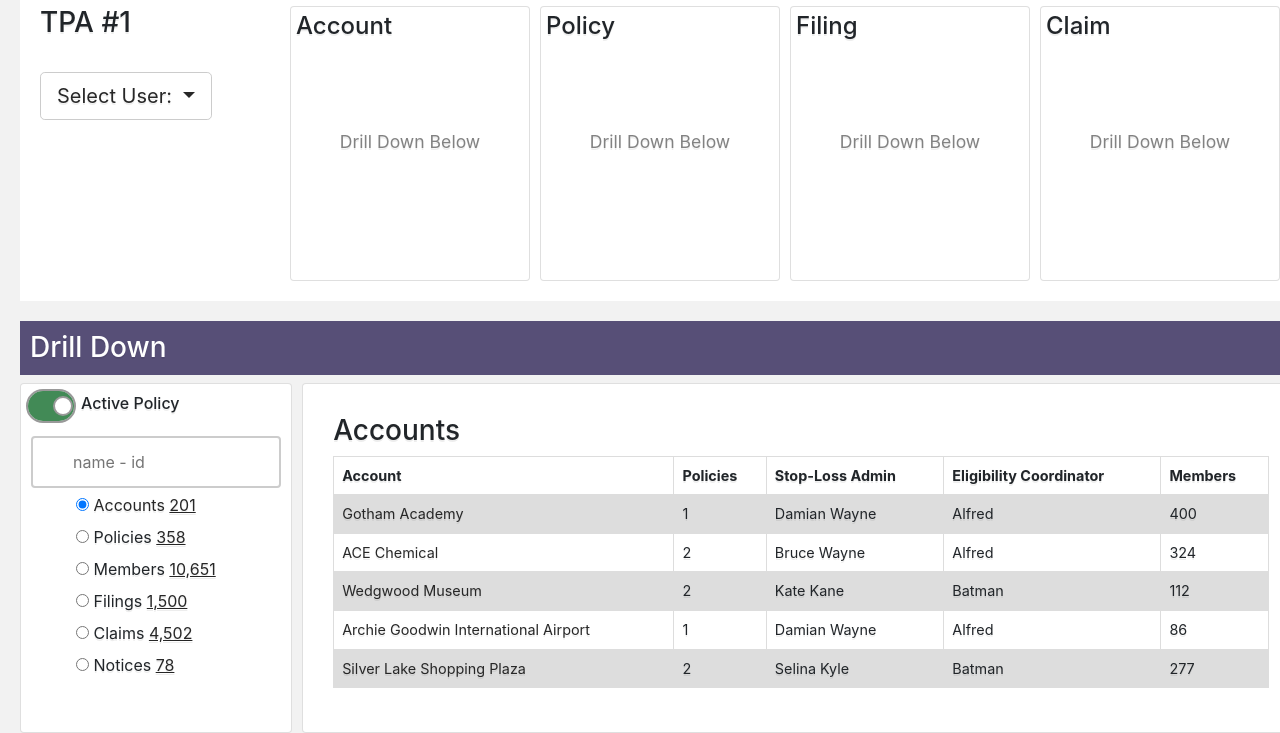
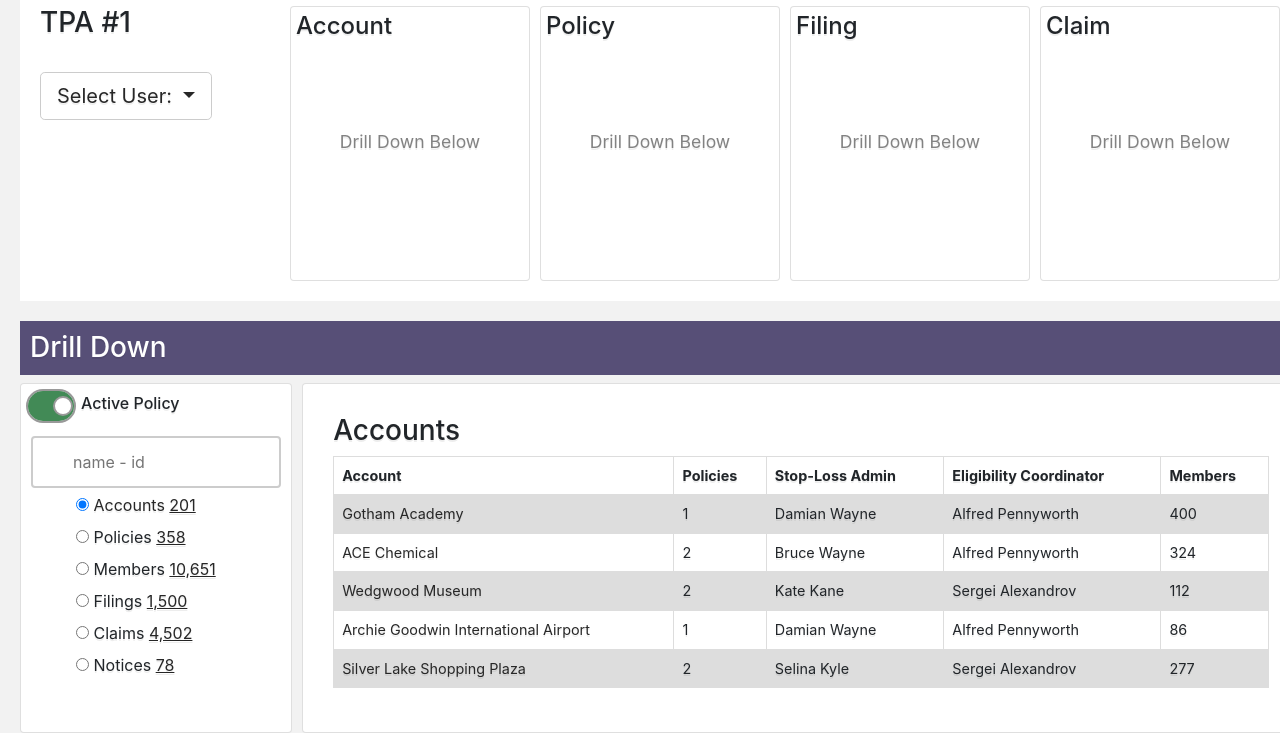
Before and after one commit to cait-sidener/SmartLinQ-Concept, a website: page accounts.html in a window 1280 px wide. Shown: the part 184-917 px from the top of the page. Drawn offline with nearby package versions, Linux system fonts and the light colour scheme.

Commit message:
Update accounts.html

```diff
--- a/accounts.html
+++ b/accounts.html
@@ -146,35 +146,35 @@
                             <td><a href='#'>Gotham Academy</a></td>
                             <td>1</td>
                             <td>Damian Wayne</td>
-                            <td>Alfred</td>
+                            <td>Alfred Pennyworth</td>
                             <td>400</td>
                         </tr>
                         <tr>
                             <td><a href='policies.html'>ACE Chemical</a></td>
                             <td>2</td>
                             <td>Bruce Wayne</td>
-                            <td>Alfred</td>
+                            <td>Alfred Pennyworth</td>
                             <td>324</td>
                         </tr>
                         <tr>
                             <td><a href='#'>Wedgwood Museum</a></td>
                             <td>2</td>
                             <td>Kate Kane</td>
-                            <td>Batman</td>
+                            <td>Sergei Alexandrov</td>
                             <td>112</td>
                         </tr>
                         <tr>
                             <td><a href='#'>Archie Goodwin International Airport</a></td>
                             <td>1</td>
                             <td>Damian Wayne</td>
-                            <td>Alfred</td>
+                            <td>Alfred Pennyworth</td>
                             <td>86</td>
                         </tr>
                         <tr>
                             <td><a href='#'>Silver Lake Shopping Plaza</a></td>
                             <td>2</td>
                             <td>Selina Kyle</td>
-                            <td>Batman</td>
+                            <td>Sergei Alexandrov</td>
                             <td>277</td>
                         </tr>
                     </table>
```
